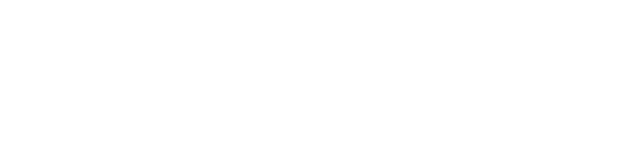
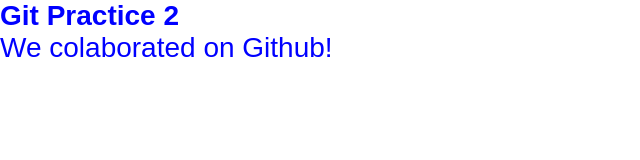
Before and after one commit to aakritibajekal/git-practice-2, a plain HTML site: page index.html in a window 1280 px wide. Shown: the whole page, without its empty margins (0-640 px from the left). Drawn offline with Linux system fonts and the light colour scheme.

Commit message:
added css

```diff
--- /dev/null
+++ b/css/main.css
@@ -0,0 +1,8 @@
+* {
+  color: blue;
+  font-family: Arial, Helvetica, sans-serif;
+  font-size: 28px;
+  box-sizing: border-box;
+  padding: 0;
+  margin: 0;
+}
--- a/index.html
+++ b/index.html
@@ -2,8 +2,11 @@
 <html>
 <head>
 	<title>Git Practice 2</title>
+	<!-- Style(s) -->
+  <link rel="stylesheet" type="text/css" href="./css/main.css">
 </head>
 <body>
-	<h1></h1>
+	<h1>Git Practice 2</h1>
+	<p>We colaborated on Github!</p>
 </body>
 </html>
```
